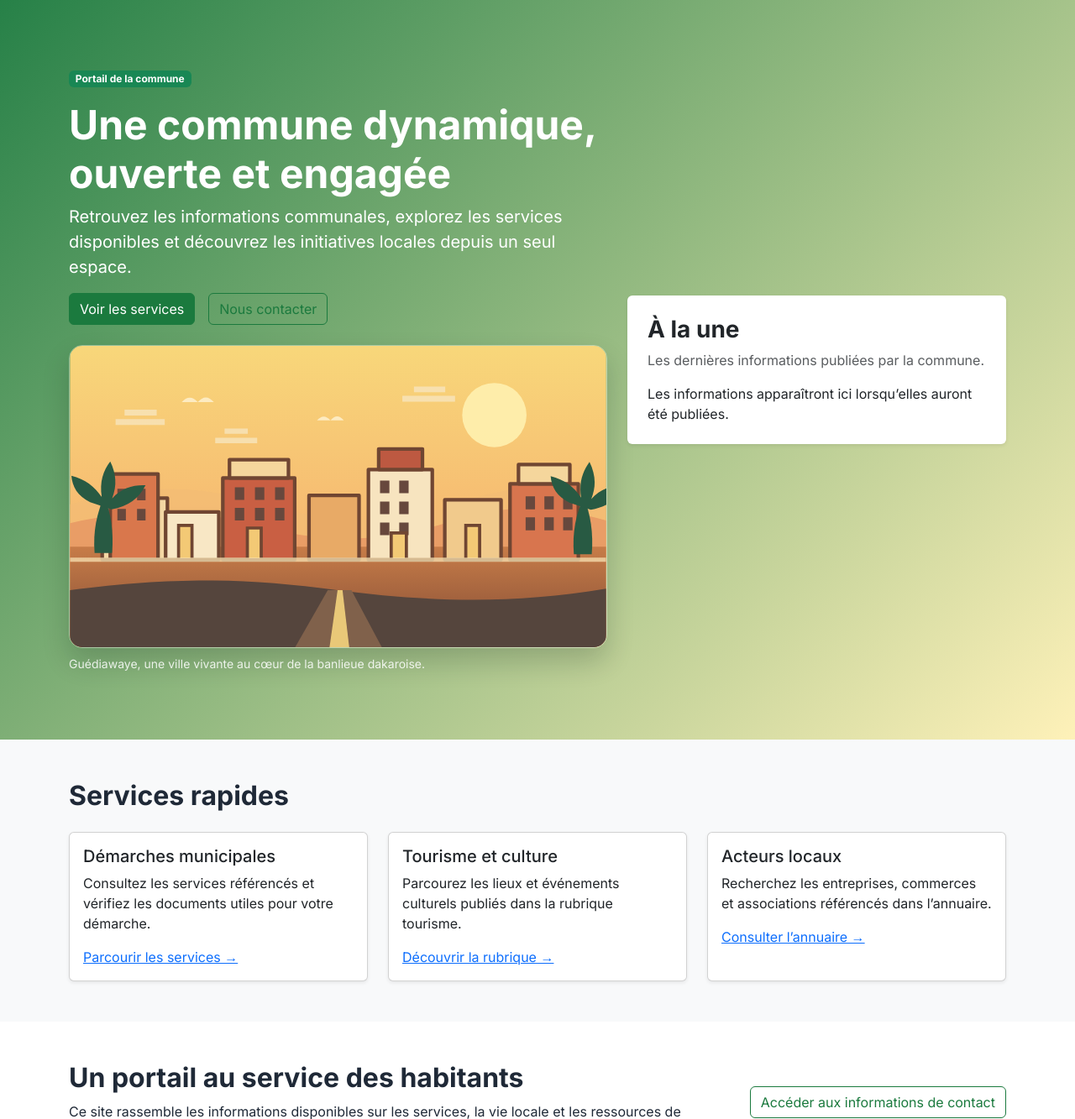
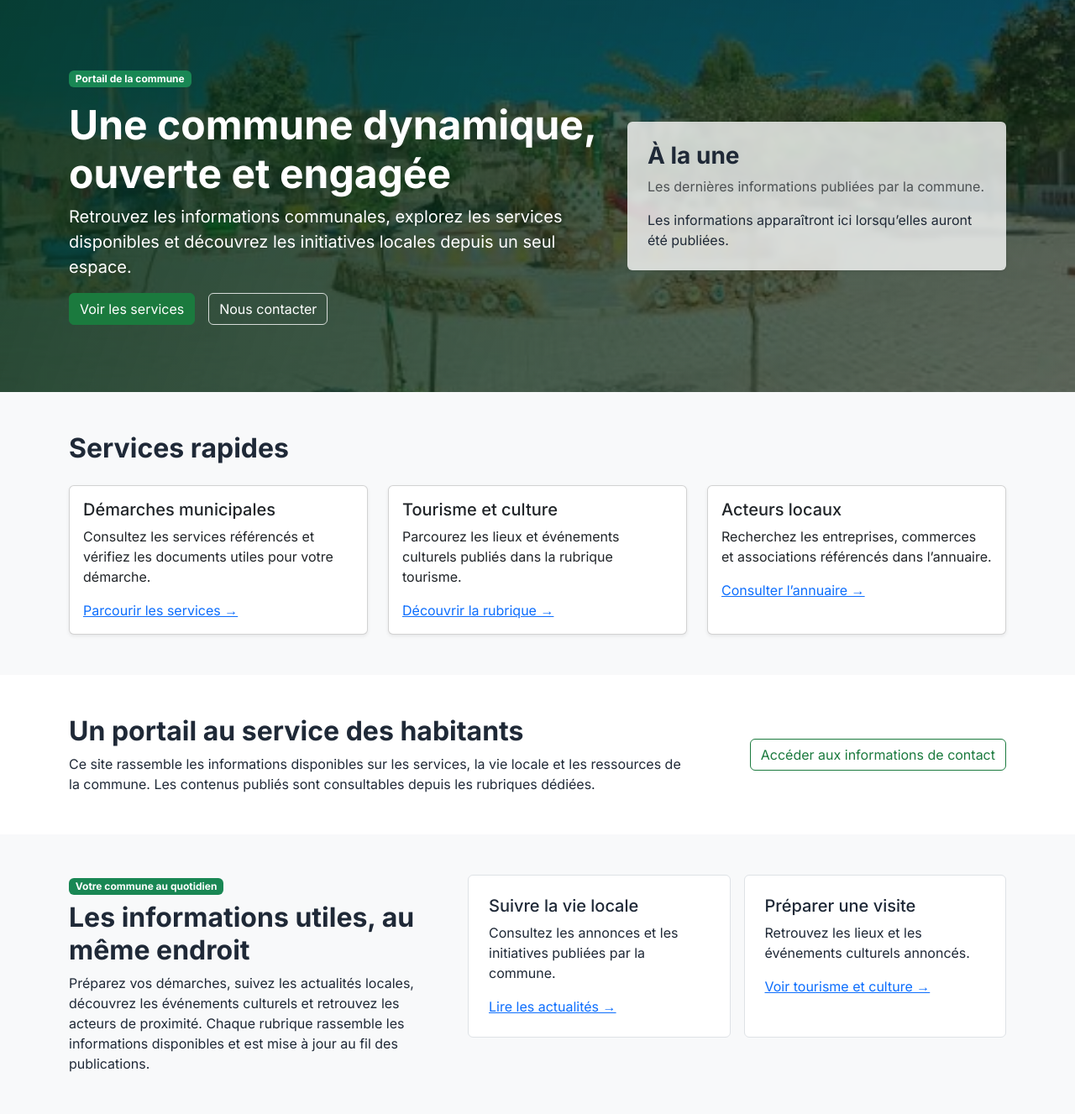
Before and after one commit to moussatan67-star/site_web_guediawaye, a Django app: page / in a window 1280 px wide. Shown: the part 72-1405 px from the top of the page at 84% size. Run offline with Django 5.2, Linux system fonts and the light colour scheme; data that the repository does not hold is empty.

Commit message:
modification de la page d'acceuil

```diff
--- a/projet_guediawaye/static/css/custom.css
+++ b/projet_guediawaye/static/css/custom.css
@@ -56,7 +56,9 @@ table {
 }
 
 .hero-section {
-  background: linear-gradient(135deg, rgba(27,122,62,0.95), rgba(252,209,22,0.3));
+  background:
+    linear-gradient(110deg, rgba(8, 50, 27, 0.88), rgba(11, 31, 18, 0.62)),
+    url("../images/mairie.jpg") center 55% / cover no-repeat;
   color: var(--color-white);
   padding-block: clamp(2.5rem, 7vw, 5rem) !important;
 }
@@ -70,18 +72,27 @@ table {
   max-width: 42rem;
 }
 
-.city-hero-image {
-  display: block;
-  width: 100%;
-  aspect-ratio: 16 / 9;
-  object-fit: cover;
-  border: 1px solid rgba(255, 255, 255, 0.35);
-  border-radius: 1rem;
-  box-shadow: 0 1rem 2rem rgba(11, 31, 18, 0.2);
+.hero-section .card {
+  color: var(--color-text);
+  background-color: rgba(255, 255, 255, 0.78);
+  backdrop-filter: blur(3px);
 }
 
-.hero-section figure figcaption {
-  color: rgba(255, 255, 255, 0.85);
+.hero-section .card .list-group-item {
+  color: inherit;
+  background-color: transparent;
+  border-color: rgba(31, 41, 55, 0.15);
+}
+
+.hero-section .btn-outline-primary {
+  color: var(--color-white);
+  border-color: rgba(255, 255, 255, 0.8);
+}
+
+.hero-section .btn-outline-primary:hover {
+  color: var(--color-green);
+  background: var(--color-white);
+  border-color: var(--color-white);
 }
 
 .site-footer {
@@ -92,6 +103,20 @@ table {
 .site-footer a {
   color: #d1fae5;
   text-decoration: none;
+}
+
+.location-map {
+  overflow: hidden;
+  border: 1px solid #dee2e6;
+  border-radius: 0.75rem;
+  background: var(--color-light);
+}
+
+.location-map iframe {
+  display: block;
+  width: 100%;
+  height: clamp(18rem, 45vw, 28rem);
+  border: 0;
 }
 
 .btn-primary {
--- a/projet_guediawaye/templates/core/home.html
+++ b/projet_guediawaye/templates/core/home.html
@@ -1,5 +1,4 @@
 {% extends 'base.html' %}
-{% load static %}
 
 {% block title %}Accueil | Mairie de Guédiawaye{% endblock %}
 
@@ -15,14 +14,6 @@
                     <a class="btn btn-primary" href="/services/">Voir les services</a>
                     <a class="btn btn-outline-primary" href="/contact/">Nous contacter</a>
                 </div>
-                <figure class="mt-4 mb-0">
-                    <img
-                        class="city-hero-image"
-                        src="{% static 'images/guediawaye-ville.svg' %}"
-                        alt="Illustration du paysage urbain de Guédiawaye"
-                    >
-                    <figcaption class="small mt-2">Guédiawaye, une ville vivante au cœur de la banlieue dakaroise.</figcaption>
-                </figure>
             </div>
             <div class="col-lg-5">
                 <div class="card shadow-sm border-0 p-4">
```
Also changed, not shown: projet_guediawaye/templates/core/contact.html (+18 -0 lines).
